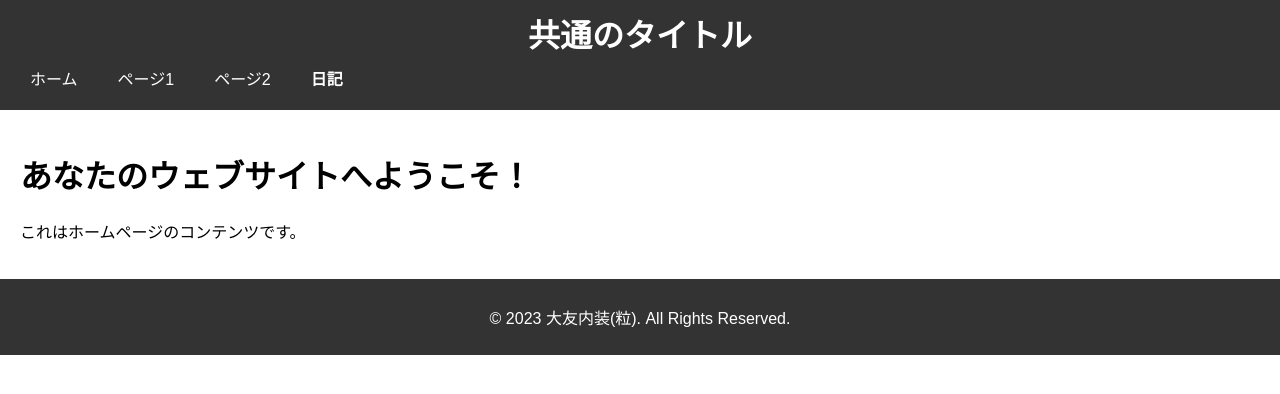
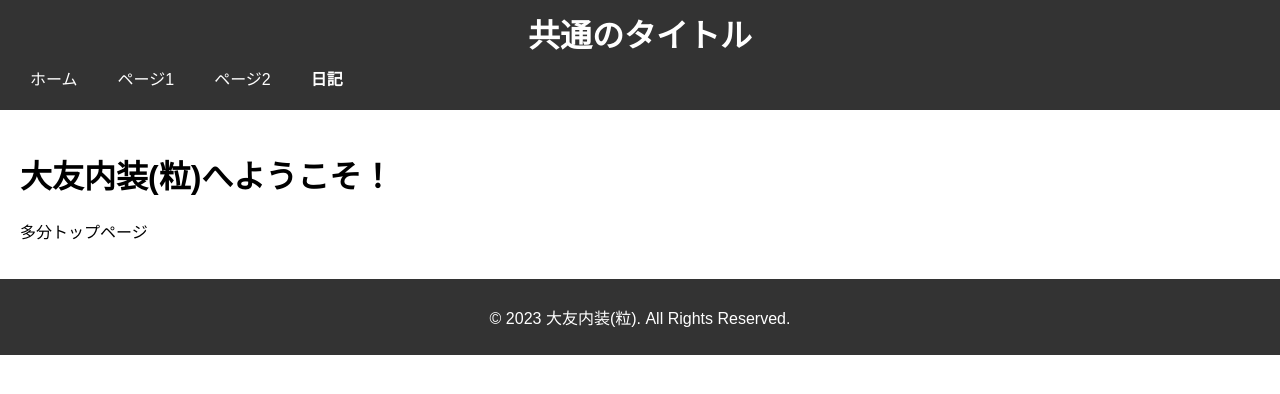
Before and after one commit to ootomonaiso/ootomonaiso.tubusiki, a plain HTML site: page index.html in a window 1280 px wide. Drawn offline with Linux system fonts and the light colour scheme.

Commit message:
Update index.html

```diff
--- a/index.html
+++ b/index.html
@@ -12,8 +12,8 @@
 
     <main>
         <!-- ホームページのコンテンツをここに追加 -->
-        <h1>あなたのウェブサイトへようこそ！</h1>
-        <p>これはホームページのコンテンツです。</p>
+        <h1>大友内装(粒)へようこそ！</h1>
+        <p>多分トップページ</p>
     </main>
 
     <footer>
```
